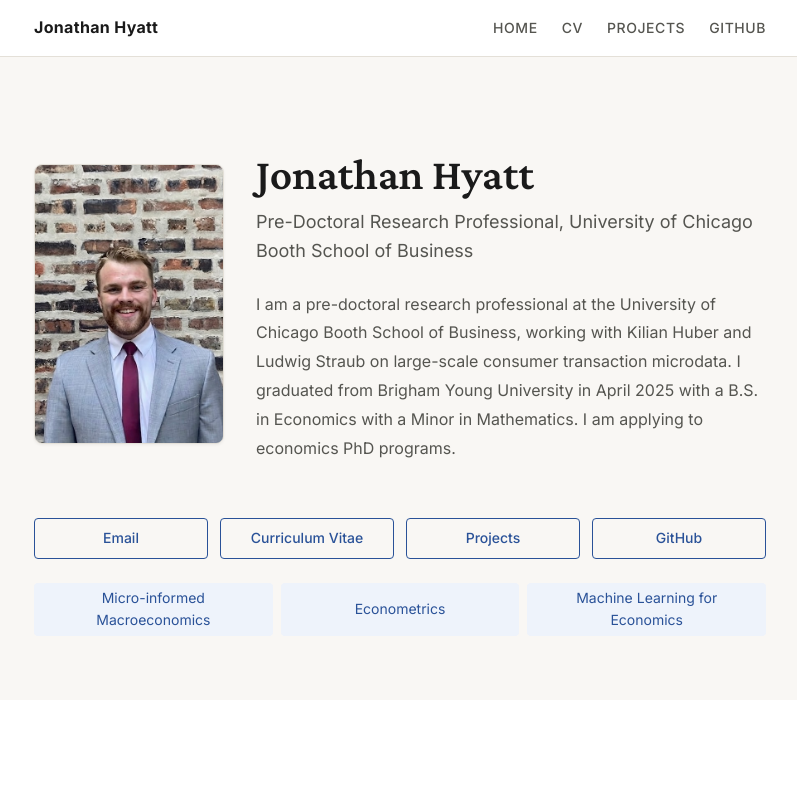
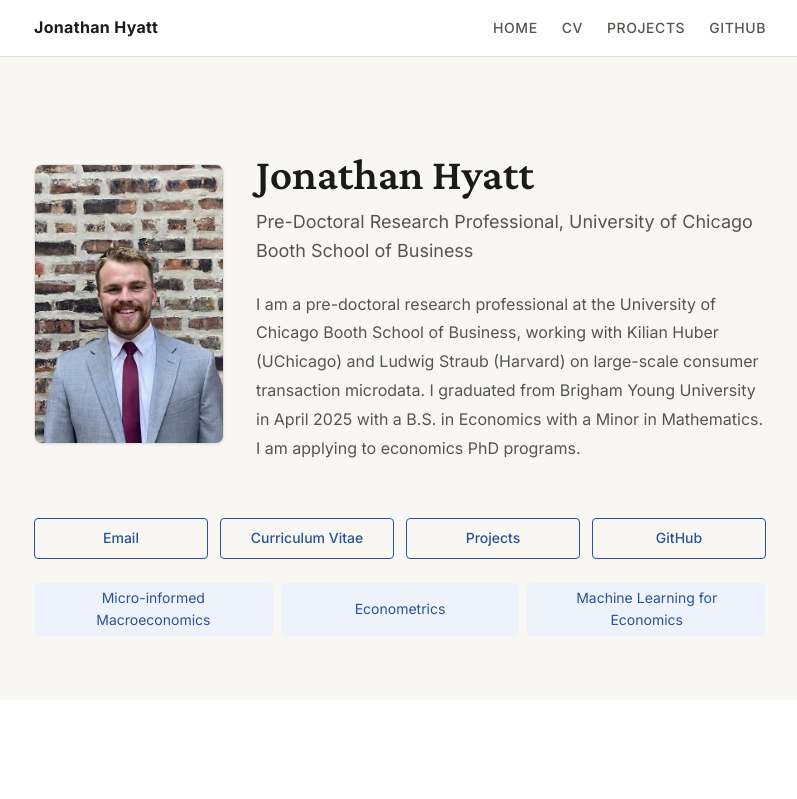
Before and after one commit to hyattjon/jonathanfhyatt.com, a React (Vite) app: page / in a window 1280 px wide. Shown: the top 799 px of the page, without its empty margins (240-1037 px from the left). Built offline with nearby package versions, Linux system fonts and the light colour scheme; no server answers.

Commit message:
School designation

```diff
--- a/src/sections/Home.jsx
+++ b/src/sections/Home.jsx
@@ -16,7 +16,7 @@ export default function Home() {
           <p className="home__title">Pre-Doctoral Research Professional, University of Chicago Booth School of Business</p>
           <p className="home__bio">
             I am a pre-doctoral research professional at the University of Chicago Booth School of Business,
-            working with Kilian Huber and Ludwig Straub on large-scale consumer transaction microdata.
+            working with Kilian Huber (UChicago) and Ludwig Straub (Harvard) on large-scale consumer transaction microdata.
             I graduated from Brigham Young University in April 2025 with a B.S. in Economics with a Minor in Mathematics. I am applying to economics PhD programs.
           </p>
         </div>
```
